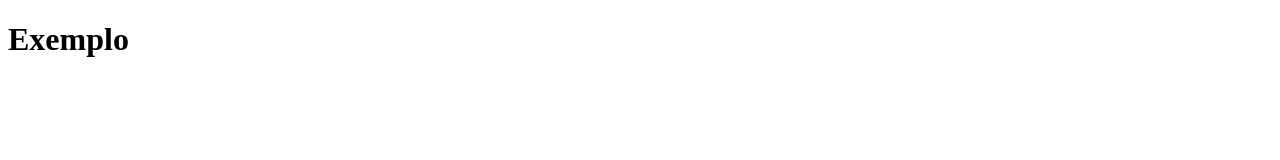
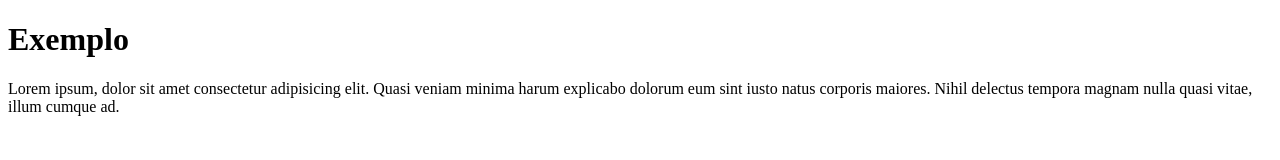
Before and after one commit to ArturNsc/projeto-exemplo, a plain HTML site: page index.html in a window 1280 px wide. Drawn offline with Linux system fonts and the light colour scheme.

Commit message:
Update index.html

```diff
--- a/index.html
+++ b/index.html
@@ -8,5 +8,6 @@
 </head>
 <body>
     <h1>Exemplo</h1>
+    <p>Lorem ipsum, dolor sit amet consectetur adipisicing elit. Quasi veniam minima harum explicabo dolorum eum sint iusto natus corporis maiores. Nihil delectus tempora magnam nulla quasi vitae, illum cumque ad.</p>
 </body>
 </html>
```
